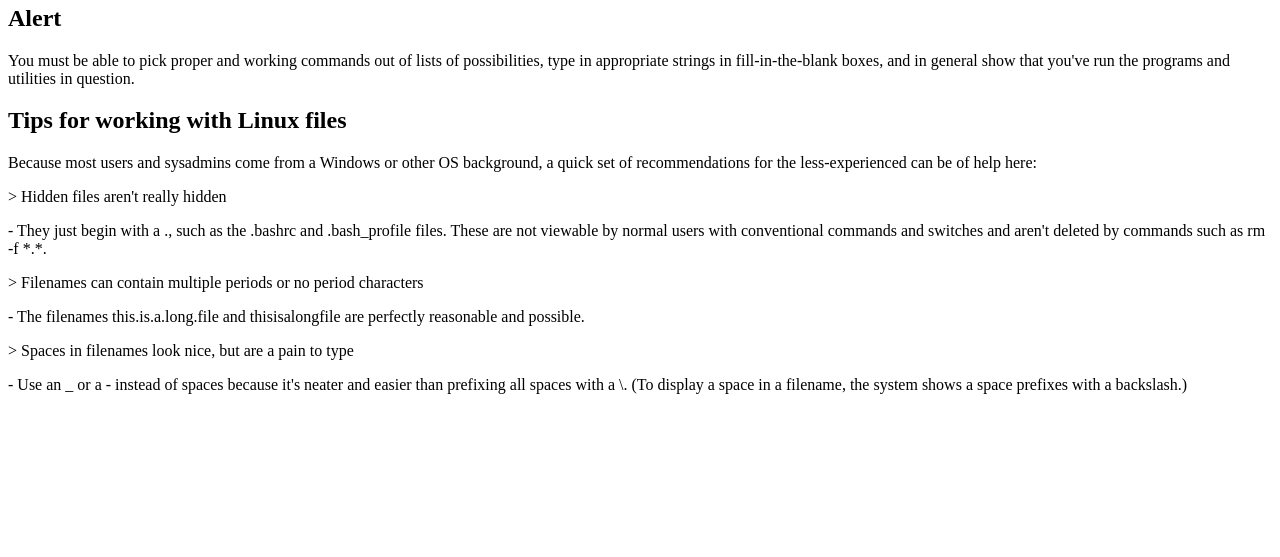
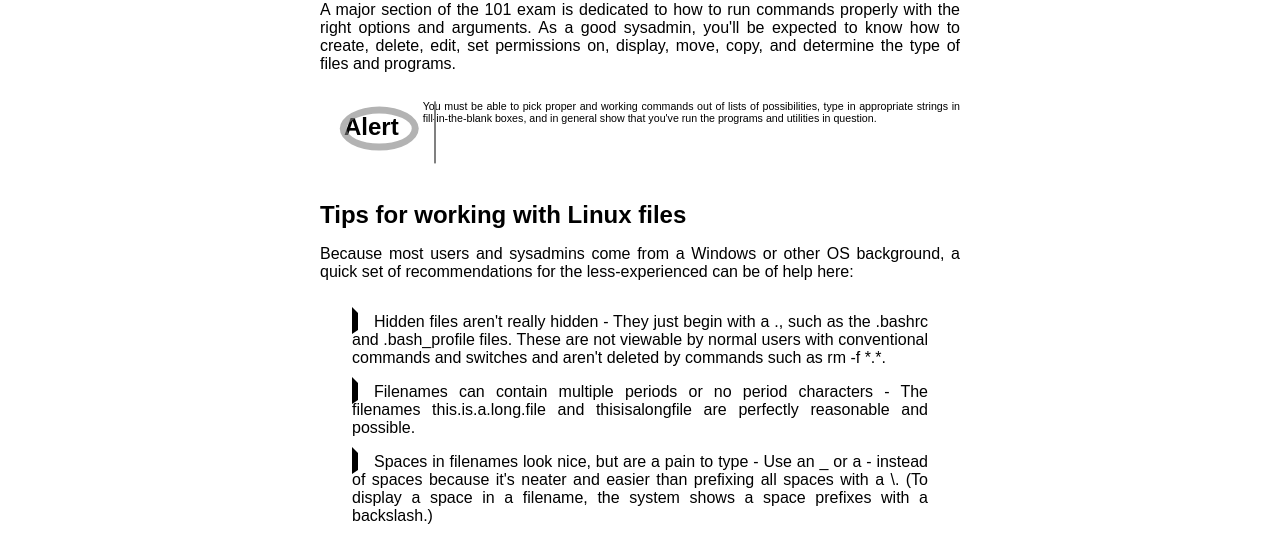
Before and after one commit to NReeve160/WDD331, a plain HTML site: page week11/teach/index.html in a window 1280 px wide. Shown: the part 286-843 px from the top of the page. Before the commit the page ends 800 px from the top, so only its background shows below. Drawn offline with Linux system fonts and the light colour scheme; a web font is replaced by a local one.

Commit message:
Completed Week 11

```diff
--- a/week11/teach/index.html
+++ b/week11/teach/index.html
@@ -10,27 +10,28 @@
     <p>For example, say your developers have come up with the perfect amortization program and you want to install it on the workgroup server for other systems to remotely mount and use. Because this is a third-party or custom application, the logical place for it is in /usr/local/appname, possibly with a link to the program binary in the /usr/local/bin directory (because that's in the path).</p>
 
     <div class="alert">
-    <h2>Alert</h2>
-    <p>If given a choice between putting the software package bigprog in the /usr/local/bigprog section and the /opt/bigprog section, it's hard to choose. Read any relevant exam question closely--the main difference being that the /opt section is not considered to be sharable, whereas the /usr section is often shared and mounted by client systems.</p>
+    <h2>Alert</h2> <span class="circle"></span>
+    <span class="line"></span>
+    <p>If given a choice between putting the software package <span id="bold">bigprog</span> in the <span id="bold">/usr/local/bigprog</span> section and the <span id="bold">/opt/bigprog</span> section, it's hard to choose. Read any relevant exam question closely--the main difference being that the <span id="bold">/opt</span> section is not considered to be sharable, whereas the <span id="bold">/usr</span> section is often shared and mounted by client systems.</p>
     </div>
 
     <h1>File Management Commands</h1>
     <p>A major section of the 101 exam is dedicated to how to run commands properly with the right options and arguments. As a good sysadmin, you'll be expected to know how to create, delete, edit, set permissions on, display, move, copy, and determine the type of files and programs.</p>
 
     <div class="alert">
-    <h2>Alert</h2>
+    <h2>Alert</h2> <span class="circle"></span>
+    <span class="line"></span>
     <p>You must be able to pick proper and working commands out of lists of possibilities, type in appropriate strings in fill-in-the-blank boxes, and in general show that you've run the programs and utilities in question.</p>
     </div>
 
     <h2>Tips for working with Linux files</h2>
     <p>Because most users and sysadmins come from a Windows or other OS background, a quick set of recommendations for the less-experienced can be of help here:</p>
 
-    <p>> Hidden files aren't really hidden</p>
-    <p>- They just begin with a ., such as the .bashrc and .bash_profile files. These are not viewable by normal users with conventional commands and switches and aren't deleted by commands such as rm -f *.*.
+    <div class="tips">
+    <p><span id="triangle"></span><span id="emphasis">Hidden files aren't really hidden </span>- They just begin with a ., such as the .bashrc and .bash_profile files. These are not viewable by normal users with conventional commands and switches and aren't deleted by commands such as rm -f *.*.
 
-    <p>> Filenames can contain multiple periods or no period characters</p>
-    <p>- The filenames this.is.a.long.file and thisisalongfile are perfectly reasonable and possible.</p>
+    <p><span id="triangle"></span><span id="emphasis">Filenames can contain multiple periods or no period characters</span> - The filenames this.is.a.long.file and thisisalongfile are perfectly reasonable and possible.</p>
 
-    <p>> Spaces in filenames look nice, but are a pain to type</p>
-    <p>- Use an _ or a - instead of spaces because it's neater and easier than prefixing all spaces with a \. (To display a space in a filename, the system shows a space prefixes with a backslash.)</p>
+    <p><span id="triangle"></span><span id="emphasis">Spaces in filenames look nice, but are a pain to type</span> - Use an _ or a - instead of spaces because it's neater and easier than prefixing all spaces with a \. (To display a space in a filename, the system shows a space prefixes with a backslash.)</p>
+    </div>
   </body>
--- a/week11/teach/styles.css
+++ b/week11/teach/styles.css
@@ -24,3 +24,79 @@
     font-variation-settings: var(--mono), var(--casl), var(--wght), var(--slnt),
     var(--crsv);
 }
+
+body {
+    text-align: justify;
+    margin-left: 20em;
+    margin-right: 20em;
+    font-family: Recursive, sans-serif;
+    --wght: 'wght' 200;
+}
+
+.alert {
+    display: flex;
+    font-size: var(--s-1);
+}
+
+.alert h2 {
+    margin: 1em;
+    font-size: var(--s1);
+    --wght: "wght" 100;
+}
+
+.alert p {
+    font-size: var(--s-1);
+}
+
+.circle {
+    display: inline-block;
+    width: 65px;
+    height: 30px;
+    border-radius: 50%;
+    border-style: solid;
+    border-width: 7px;
+    border-color: grey;
+    background-color: rgba(0, 0, 0, 0);
+    position: absolute;
+    transform: translate(25%, 40%);
+    opacity: 0.6;
+}
+
+.line {
+    display: inline-block;
+    width: 0px;
+    height: 60px;
+    border-width: 1px;
+    border-style: solid;
+    border-color: grey;
+    position: absolute;
+    transform: translate(114px, 20%);
+}
+
+h1, h2 {
+    --wght: "wght" 600;
+    --mono: "MONO" 1.5;
+    margin-top: var(--s2);
+    margin-bottom: 0;
+}
+
+.tips {
+    margin: 2em;
+}
+
+#emphasis {
+    --wght: "wght" 400;
+}
+
+#triangle {
+    width: 0;
+    height: 0;
+    border-top: 6px solid transparent;
+    border-bottom: 4px solid transparent;
+    border-left: 6px solid black;
+    padding-left: 1em;
+}
+
+#bold {
+    --wght: "wght" 500;
+}
```
